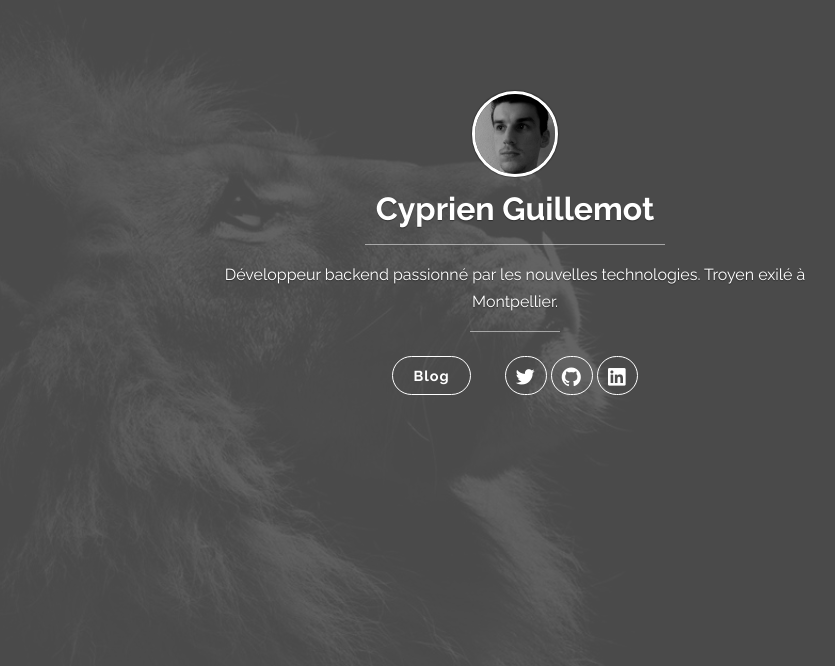
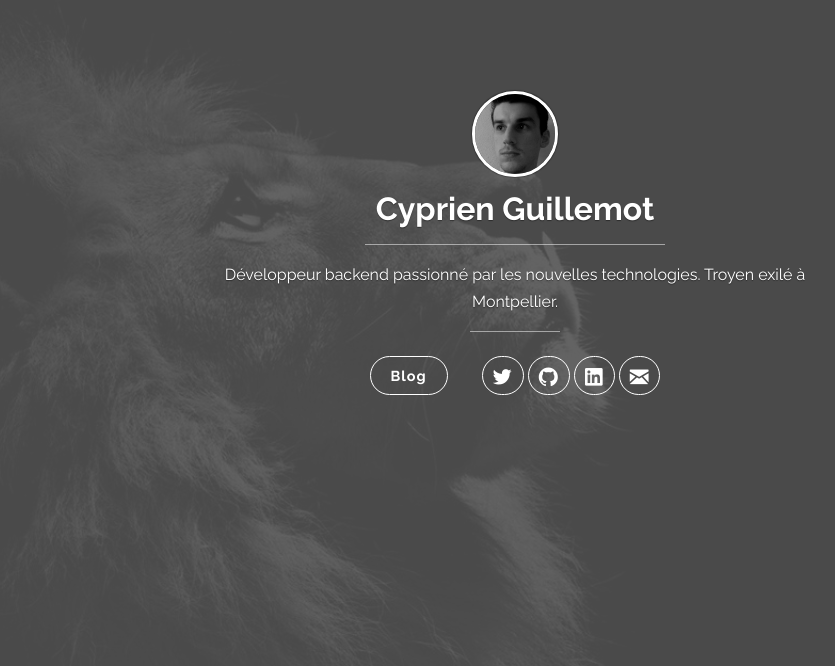
Before and after one commit to cyprieng/Personal-Landing-Page, a plain HTML site: page index.html in a window 1280 px wide. Shown: the part 134-800 px from the top of the page, without its empty margins (125-960 px from the left). Drawn offline with Linux system fonts and the light colour scheme.

Commit message:
ENH: add mail link

```diff
--- a/index.html
+++ b/index.html
@@ -20,6 +20,7 @@
       <a href="https://twitter.com/cyprien_g"><i class="fi-social-twitter"></i></a>
       <a href="https://github.com/cyprieng"><i class="fi-social-github"></i></a>
       <a href="https://www.linkedin.com/in/cguillemot"><i class="fi-social-linkedin"></i></a>
+      <a href="mailto:cyprien@guillemot.me"><i class="fi-mail"></i></a>
     </p>
   </div>
 </body>
```
